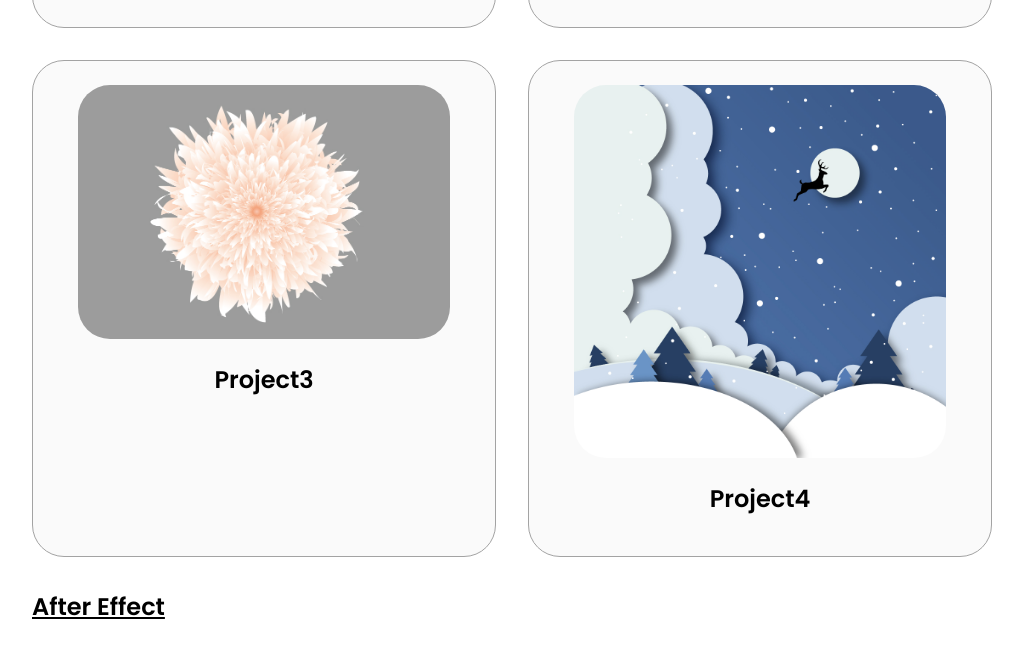
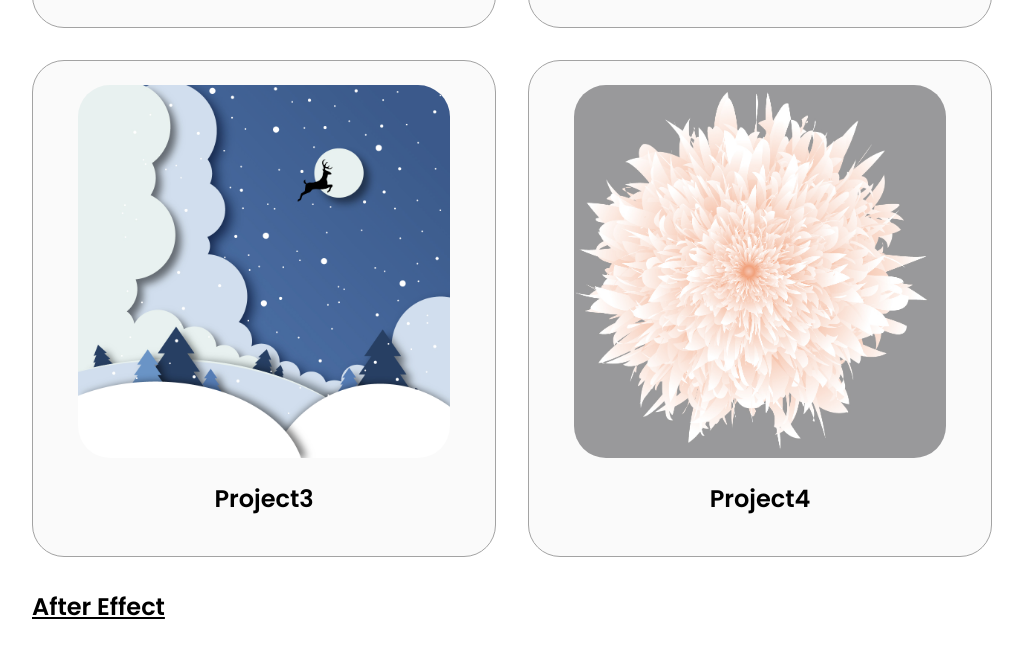
Before and after one commit to kinaeng/Saranyaphat-Traetrairong, a plain HTML site: page index.html in a window 1280 px wide. Shown: the part 8479-9133 px from the top of the page, without its empty margins (128-1151 px from the left). Drawn offline with Linux system fonts and the light colour scheme.

Commit message:
add illus

```diff
--- a/index.html
+++ b/index.html
@@ -427,7 +427,7 @@
     <div class="about-containers">
       <div class="details-container color-container">
         <div class="article-container">
-          <img src="assests/img/fow erb/flower.jpg" alt="Project 1" class="project-img" />
+          <img src="assests/img/fow erb/illustator/logo.jpg" alt="Project 1" class="project-img" />
         </div>
         <h2 class="experience-sub-title project-title">Project3</h2>
         <div class="btn-container">
@@ -436,7 +436,7 @@
       </div>
       <div class="details-container color-container">
         <div class="article-container">
-          <img src="assests/img/logo.jpg" alt="Project 2" class="project-img" />
+          <img src="assests/img/fow erb/illustator/flower (2).jpg" alt="Project 2" class="project-img" />
         </div>
         <h2 class="experience-sub-title project-title">Project4</h2>
       </div>
```
Also changed, not shown: assests/img/fow erb/illustator/flower (1).jpg (added), assests/img/fow erb/illustator/flower (2).jpg (added), assests/img/fow erb/illustator/logo.jpg (renamed from assests/img/logo.jpg).
